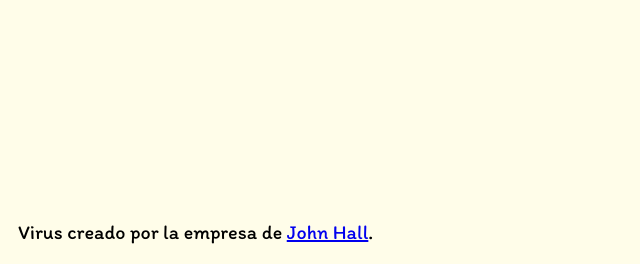
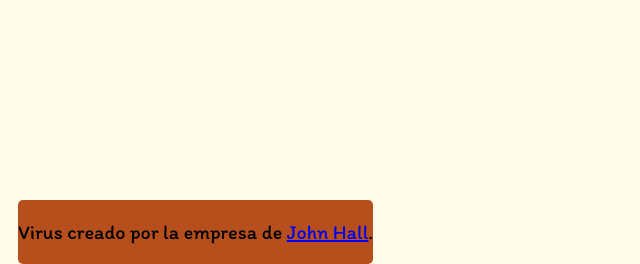
Before and after one commit to Tupiet/EscapeWeb, a PHP site: page /desencript in a window 1280 px wide. Shown: the part 536-800 px from the top of the page, without its empty margins (0-640 px from the left). Run offline with PHP 8.4, Linux system fonts and the light colour scheme.

Commit message:
Update index.css

```diff
--- a/index.css
+++ b/index.css
@@ -21,6 +21,9 @@ body {
 .footerDiv {
   bottom: 0;
   position: fixed;
+  text-align: center;
+  background-color: rgb(182, 79, 28);
+  border-radius: 5px;
 }
 
 .boton_personalizado {
```
